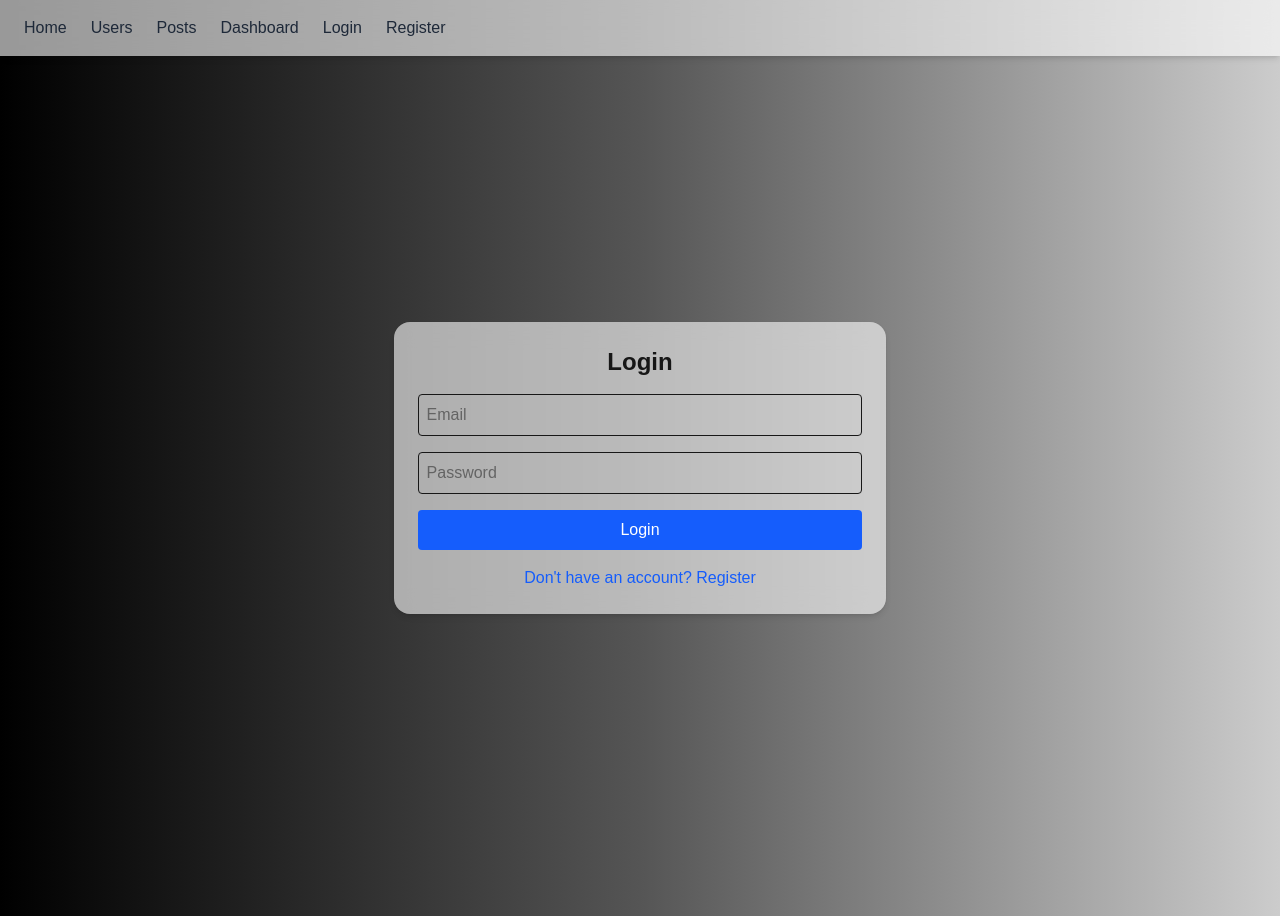
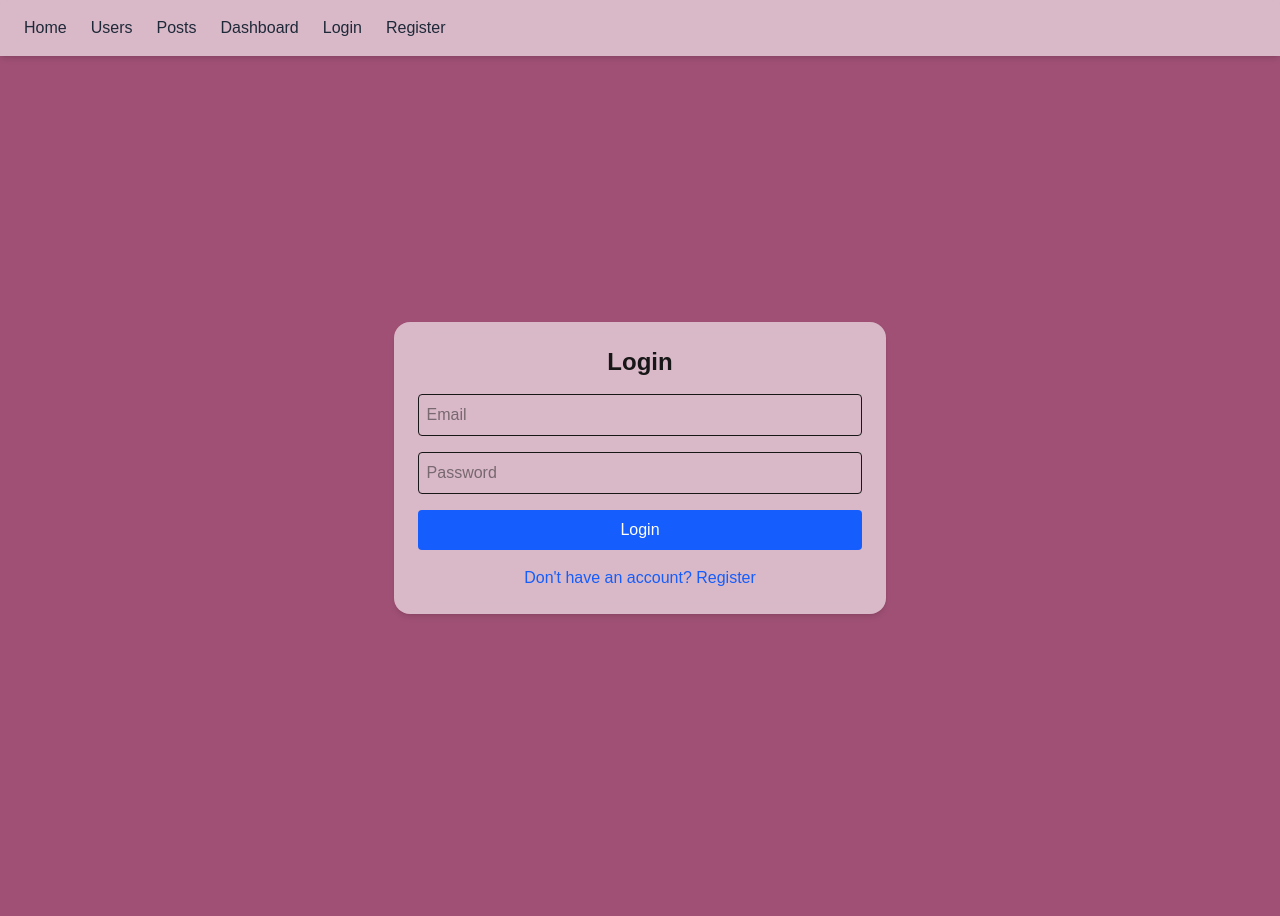
Before and after one commit to joloLG/appdevprojectapp_g6, a Next.js app: page / in a window 1280 px wide. Built offline with nearby package versions, Linux system fonts and the light colour scheme.

Commit message:
Update globals.css

```diff
--- a/src/app/globals.css
+++ b/src/app/globals.css
@@ -28,6 +28,5 @@ body {
   padding-top: 20px;
   color: var(--foreground);
   font-family: Arial, Helvetica, sans-serif;
-  background: #000000; /* Fallback */
-  background: linear-gradient(90deg, #000000 0%, #555555 50%, #CCCCCC 100%);
+  background: #a05075;
 }
```
